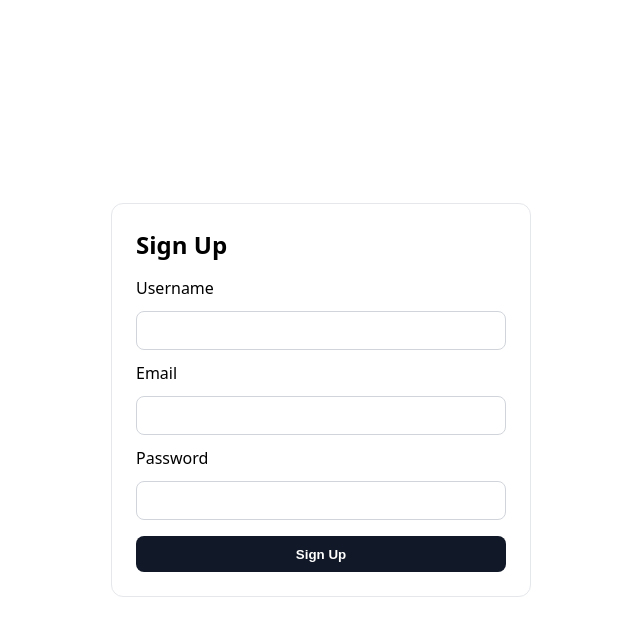
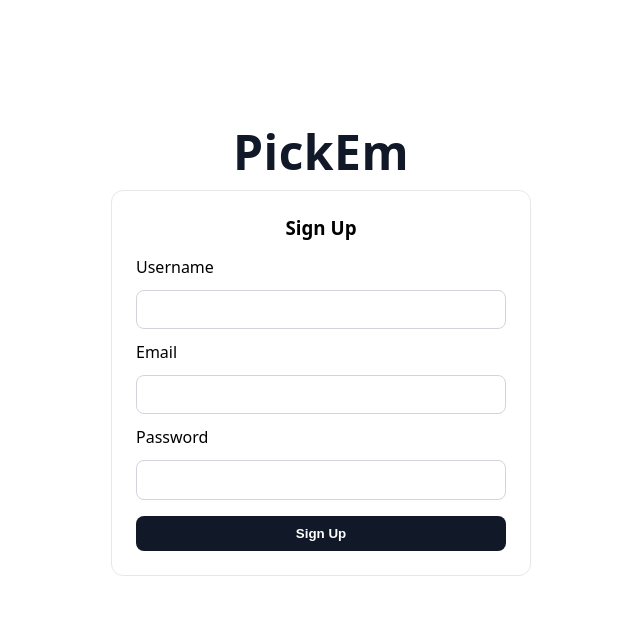
Before and after one commit to natethom10/pickem, a React (Vite) app: page / in a window 1280 px wide. Shown: the top 636 px of the page, without its empty margins (319-959 px from the left). Built offline with nearby package versions, Linux system fonts and the light colour scheme.

Commit message:
some changes

```diff
--- a/api/login.js
+++ b/api/login.js
@@ -34,6 +34,7 @@ export default async function handler(req, res) {
       username,
       email,
       passwordHash,
+      totalEntries: 0,
       createdAt: new Date(),
     });
 
--- a/index.html
+++ b/index.html
@@ -2,7 +2,7 @@
 <html lang="en">
   <head>
     <meta charset="UTF-8" />
-    <meta name="viewport" content="width=device-width, initial-scale=1.0" />
+    <meta name="viewport" content="width=device-width, initial-scale=1.0, viewport-fit=cover" />
     <title>React App</title>
   </head>
   <body>
--- a/src/App.jsx
+++ b/src/App.jsx
@@ -1,4 +1,4 @@
-import { useEffect, useState } from "react";
+import { useEffect, useRef, useState } from "react";
 import Login from "./login/Login";
 
 function App() {
@@ -14,6 +14,8 @@ function App() {
   const [isEntriesSheetOpen, setIsEntriesSheetOpen] = useState(false);
   const [entryPendingDelete, setEntryPendingDelete] = useState(null);
   const [entriesLocked, setEntriesLocked] = useState(false);
+  const [mobileCreateNotice, setMobileCreateNotice] = useState("");
+  const mobileNoticeTimerRef = useRef(null);
 
   useEffect(() => {
     localStorage.setItem("pickem_logged_in", String(loggedIn));
@@ -29,6 +31,11 @@ function App() {
     loadEntries(currentUserName);
   }, [loggedIn, currentUserName]);
 
+  useEffect(() => {
+    if (!loggedIn) return;
+    window.scrollTo({ top: 0, left: 0, behavior: "auto" });
+  }, [loggedIn]);
+
   function handleLogout() {
     setLoggedIn(false);
     setCurrentUserName("");
@@ -37,8 +44,17 @@ function App() {
     setIsEntriesSheetOpen(false);
     setEntryPendingDelete(null);
     setEntriesLocked(false);
+    setMobileCreateNotice("");
     setErrorMessage("");
   }
+
+  useEffect(() => {
+    return () => {
+      if (mobileNoticeTimerRef.current) {
+        clearTimeout(mobileNoticeTimerRef.current);
+      }
+    };
+  }, []);
 
   async function loadEntries(username, preferredSelectedId = null) {
     try {
@@ -107,6 +123,13 @@ function App() {
         [...prevEntries, created].sort((a, b) => a.entryNumber - b.entryNumber)
       );
       setSelectedEntry(created.id);
+      setMobileCreateNotice(`${currentUserName} ${created.entryNumber} created`);
+      if (mobileNoticeTimerRef.current) {
+        clearTimeout(mobileNoticeTimerRef.current);
+      }
+      mobileNoticeTimerRef.current = setTimeout(() => {
+        setMobileCreateNotice("");
+      }, 1800);
     } catch (error) {
       console.error("Create entry failed:", error);
       setErrorMessage(String(error.message || error));
@@ -235,7 +258,12 @@ function App() {
 
   return (
     <main className={loggedIn ? "home-shell" : ""}>
-      {!loggedIn && <Login StoreLogin={StoreLogin} />}
+      {!loggedIn && (
+        <section className="signup-page">
+          <h1 className="signup-brand">PickEm</h1>
+          <Login StoreLogin={StoreLogin} />
+        </section>
+      )}
       {!loggedIn && errorMessage && <p>{errorMessage}</p>}
       {loggedIn && (
         <section className="home-page">
@@ -265,6 +293,7 @@ function App() {
               >
                 Entries ({entries.length})
               </button>
+              {mobileCreateNotice && <p className="mobile-create-notice">{mobileCreateNotice}</p>}
               {renderEntries(false, "desktop-entry-list")}
             </aside>
             <section className="home-main">
--- a/src/index.css
+++ b/src/index.css
@@ -17,8 +17,23 @@ main {
   padding: 1rem;
 }
 
+.signup-page {
+  width: min(460px, 100%);
+  transform: translateY(-48px);
+}
+
+.signup-brand {
+  margin: 0 0 0.9rem;
+  text-align: center;
+  font-size: clamp(2rem, 8vw, 3rem);
+  line-height: 1;
+  letter-spacing: 0.01em;
+  color: #111827;
+}
+
 .login-card {
   width: min(420px, 100%);
+  margin: 0 auto;
   padding: 1.5rem;
   border: 1px solid #e5e7eb;
   border-radius: 12px;
@@ -27,6 +42,7 @@ main {
 .login-card h1 {
   margin-top: 0;
   margin-bottom: 1rem;
+  text-align: center;
 }
 
 .login-form {
@@ -61,6 +77,7 @@ main {
 .home-page {
   width: 100vw;
   min-height: 100vh;
+  padding-top: env(safe-area-inset-top);
 }
 
 .home-header {
@@ -131,6 +148,10 @@ main {
 }
 
 .entries-launch {
+  display: none;
+}
+
+.mobile-create-notice {
   display: none;
 }
 
@@ -314,6 +335,20 @@ main {
     display: inline-flex;
     align-items: center;
     justify-content: center;
+    border-color: #111827;
+    box-shadow: 0 0 0 1px #111827 inset;
+  }
+
+  .mobile-create-notice {
+    display: block;
+    margin: 0.5rem 0 0;
+    padding: 0.45rem 0.6rem;
+    border: 1px solid #111827;
+    border-radius: 10px;
+    font-size: 0.82rem;
+    font-weight: 600;
+    color: #111827;
+    background: #f9fafb;
   }
 
   .desktop-entry-list {
```
Also changed, not shown: api/entries.js (+19 -0 lines).
